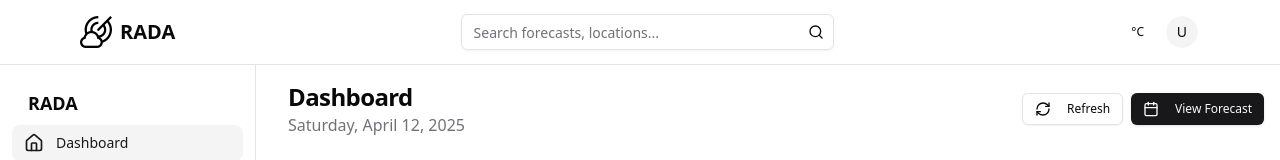
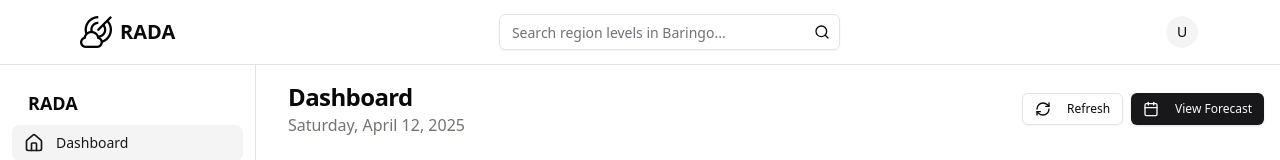
Before and after one commit to magvtv/88_RADA, a Next.js app: page / in a window 1280 px wide. Shown: the top 160 px of the page. Built offline with nearby package versions, Linux system fonts and the light colour scheme.

Commit message:
fix: made a blur background for the search dropdown

```diff
--- a/src/components/layout/Header.tsx
+++ b/src/components/layout/Header.tsx
@@ -34,12 +34,7 @@ export function Header() {
     { code: "sw" as const, label: "Swahili" },
   ];
 
-  const handleTemperatureUnitToggle = () => {
-    const newUnit = userPreferences.temperatureUnit === "celsius"
-      ? "fahrenheit"
-      : "celsius";
-    setTemperatureUnit(newUnit);
-  };
+
 
   return (
     <header className="sticky top-0 z-40 w-full border-b bg-background">
@@ -82,12 +77,14 @@ export function Header() {
         <div
           className={`${
             isSearchOpen ? "flex" : "hidden md:flex"
-          } absolute left-0 top-16 md:static md:w-1/3 w-full px-4 py-2 md:p-0`}
+          } absolute left-0 top-16 md:static md:w-1/3 w-full px-4 py-4 md:p-0} ${
+            isSearchOpen ? "md:bg-background/100 backdrop-blur-lg" : ""
+          }`}
         >
           <div className="relative w-full">
             <Input
               type="search"
-              placeholder="Search forecasts, locations..."
+              placeholder="Search region levels in Baringo..."
               className="w-full pr-8"
             />
             <Button
@@ -122,16 +119,6 @@ export function Header() {
             </span>
           </Button>
 
-          {/* Unit Toggle */}
-          <Button
-            variant="ghost"
-            size="sm"
-            onClick={handleTemperatureUnitToggle}
-            className="hidden md:flex"
-          >
-            {userPreferences.temperatureUnit === "celsius" ? "°C" : "°F"}
-          </Button>
-
           {/* User Profile */}
           <DropdownMenu>
             <DropdownMenuTrigger asChild>
@@ -142,20 +129,26 @@ export function Header() {
               </Button>
             </DropdownMenuTrigger>
             <DropdownMenuContent align="end">
-              <DropdownMenuLabel>My Account</DropdownMenuLabel>
+              <DropdownMenuLabel>
+                My Account
+                </DropdownMenuLabel>
               <DropdownMenuSeparator />
 
               {/* Theme Toggle */}
               <DropdownMenuItem onClick={() => setTheme("light")}>
                 <UIIcons.Sun className="mr-2 h-4 w-4" />
-                <span>Light</span>
+                <span>
+                  Light
+                  </span>
                 {theme === "light" && (
                   <UIIcons.Check className="ml-auto h-4 w-4" />
                 )}
               </DropdownMenuItem>
               <DropdownMenuItem onClick={() => setTheme("dark")}>
                 <UIIcons.Moon className="mr-2 h-4 w-4" />
-                <span>Dark</span>
+                <span>
+                  Dark
+                </span>
                 {theme === "dark" && (
                   <UIIcons.Check className="ml-auto h-4 w-4" />
                 )}
@@ -170,17 +163,6 @@ export function Header() {
 
               <DropdownMenuSeparator />
 
-              {/* Temperature Unit (Mobile) */}
-              <DropdownMenuItem
-                onClick={handleTemperatureUnitToggle}
-                className="md:hidden"
-              >
-                <span>
-                  {userPreferences.temperatureUnit === "celsius"
-                    ? "°C Celsius"
-                    : "°F Fahrenheit"}
-                </span>
-              </DropdownMenuItem>
 
               {/* Language Menu */}
               {languages.map((lang) => (
```
